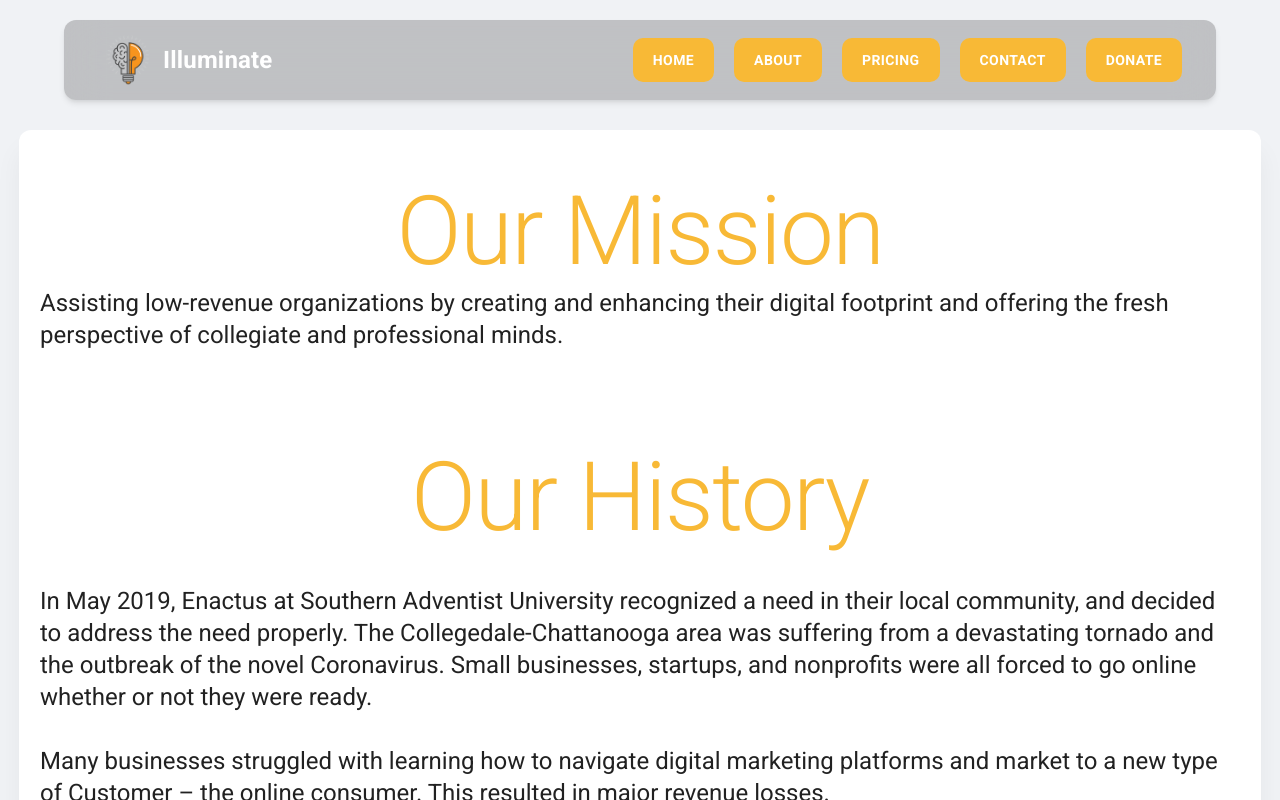
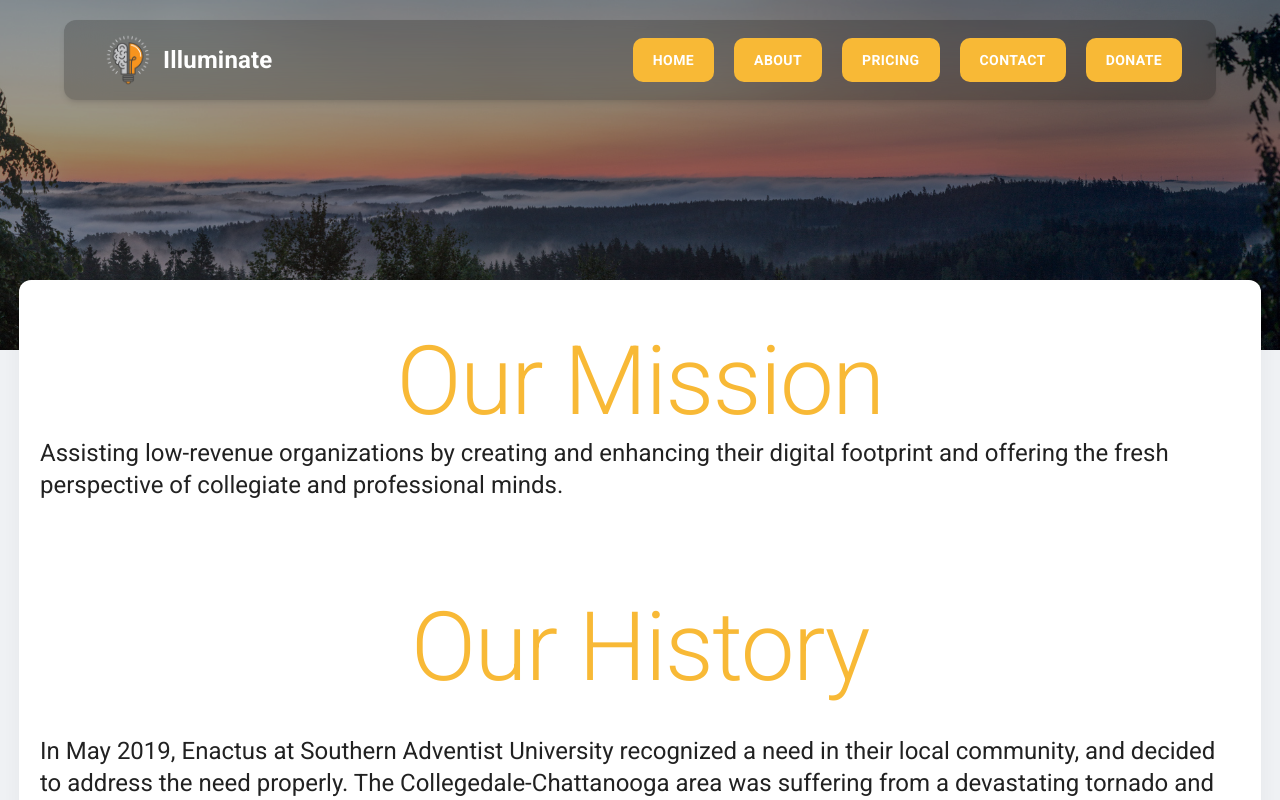
Before and after one commit to miromanestar/IlluminateWebsite, a React (Vite) app: page /about in a window 1280 px wide. Shown: the top 800 px of the page. Built offline with nearby package versions, Linux system fonts and the light colour scheme.

Commit message:
Added header image

```diff
--- a/src/components/Header.jsx
+++ b/src/components/Header.jsx
@@ -1,12 +1,21 @@
 import React, { useState } from 'react'
-import { Link } from 'react-router-dom'
 import { createUseStyles } from 'react-jss'
 
-import LogoImg from '../assets/logo.png'
+import HeaderImg from '../assets/nature-header.jpg'
 
 const useStyles = createUseStyles(theme => ({
     root: {
+        marginBottom: '200px',
+    },
 
+    img: {
+        width: '100%',
+        height: '350px',
+        objectFit: 'cover',
+        filter: 'brightness(0.6)',
+        position: 'absolute',
+        top: '0',
+        transition: '0.01s transform',
     },
 }))
 
@@ -15,7 +24,11 @@ const Header = () => {
 
     return (
         <div className={classes.root}>
-
+            <img
+                src={HeaderImg}
+                className={classes.img}
+                alt="Illuminate Header"
+            />
         </div>
     )
 }
--- a/src/components/Hero.jsx
+++ b/src/components/Hero.jsx
@@ -2,7 +2,7 @@ import React, { useState, useEffect } from 'react'
 import { createUseStyles } from 'react-jss'
 import {
     Typography,
-    Icon
+    IconButton
 } from '@mui/material'
 import clsx from 'clsx'
 
@@ -68,7 +68,12 @@ const useStyles = createUseStyles(theme => ({
 
     social: {
         '& svg': {
-            marginRight: '10px'
+            color: 'white',
+            transition: '.2s transform',
+
+            '&:hover': {
+                transform: 'scale(1.2)',
+            }
         }
     },
 
@@ -116,11 +121,11 @@ const Hero = ({ parallax, ratio, mobile }) => {
                 <Typography variant="h6" className={classes.subtitle}>STUDENT-RUN MARKETING TEAM THAT WORKS WITH SMALL BUSINESSES TO HELP THEM GROW</Typography>
                 <Typography variant="subtitle2" className={classes.findUs}>Find us on</Typography>
                 <span className={classes.social}>
-                    <InstagramIcon />
-                    <FacebookIcon />
-                    <TwitterIcon />
-                    <YouTubeIcon />
-                    <LinkedInIcon />
+                    <IconButton href="https://instagram.com"><InstagramIcon /></IconButton>
+                    <IconButton href="https://facebook.com"><FacebookIcon /></IconButton>
+                    <IconButton href="https://twitter.com"><TwitterIcon /></IconButton>
+                    <IconButton href="https://youtube.com"><YouTubeIcon /></IconButton>
+                    <IconButton href="https://linkedin.com"><LinkedInIcon /></IconButton>
                 </span>
             </div>
         </div>
--- a/src/pages/About.jsx
+++ b/src/pages/About.jsx
@@ -3,10 +3,15 @@ import { createUseStyles } from 'react-jss'
 import {
     Typography
 } from '@mui/material'
+import Header from '../components/Header'
 import Main from '../components/Main'
 
 const useStyles = createUseStyles(theme => ({
     root: {
+
+    },
+
+    container: {
 
         '& h1': {
             color: theme.colors.primary,
@@ -33,7 +38,9 @@ const About = () => {
     const classes = useStyles()
 
     return (
-        <Main className={classes.root}>
+        <div className={classes.root}>
+        <Header />
+        <Main className={classes.container}>
             <section className={classes.mission}>
                 <div>
                     <Typography variant="h1">Our Mission</Typography>
@@ -62,6 +69,7 @@ const About = () => {
                 </div>
             </section>
         </Main>
+        </div>
     )
 }
 
```
Also changed, not shown: src/assets/nature-header.jpg (added).
